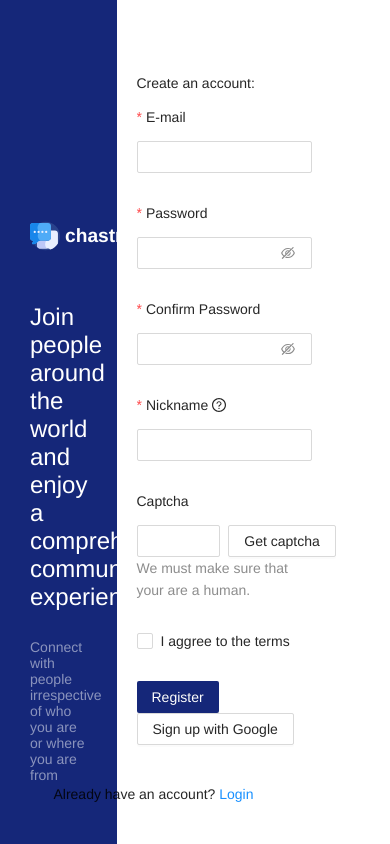
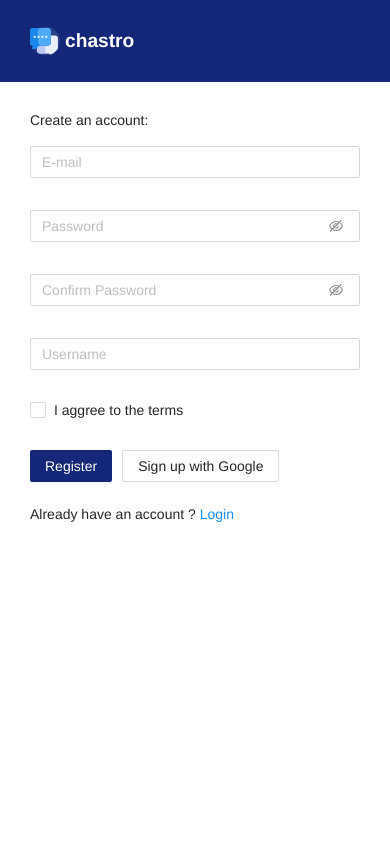
Before and after one commit to opeoyeleke/chastro, a React (Create React App) app: page /register in a window 390 px wide. Built offline with nearby package versions, Linux system fonts and the light colour scheme.

Commit message:
register and login pages for small screen

```diff
--- a/src/components/Landing/Landing.scss
+++ b/src/components/Landing/Landing.scss
@@ -77,10 +77,11 @@ $background: #f2f6fc;
           }
         }
 
-        .nav-center {
+        .nav-right {
           ul {
             display: inline-flex;
             list-style-type: none;
+            opacity: 0.7;
             li {
               margin-right: 30px;
             }
--- a/src/components/Landing/Landing.tsx
+++ b/src/components/Landing/Landing.tsx
@@ -24,16 +24,15 @@ const Landing: FC = () => {
             <div className="app-name">chastro</div>
           </div>
 
-          <div className="nav-center">
+          <div className="nav-center"></div>
+
+          <div className="nav-right">
             <ul>
               <li>Features</li>
               <li>FAQs</li>
               <li>About</li>
               <li>Contact</li>
             </ul>
-          </div>
-
-          <div className="nav-right">
             <Button type="primary" icon={<LoginOutlined />}>
               <Link to="/login">Log in</Link>
             </Button>
--- a/src/components/Login/Login.tsx
+++ b/src/components/Login/Login.tsx
@@ -5,8 +5,6 @@ import { UserOutlined, LockOutlined } from "@ant-design/icons";
 import Logo from "./../../assets/logo.svg";
 
 const Login: FC = () => {
-  const [form] = Form.useForm();
-
   const onFinish = (values: object) => {
     console.log("Received values of form: ", values);
   };
@@ -25,15 +23,15 @@ const Login: FC = () => {
           experience
         </div>
         <div className="detail">
-          Connect with people irrespective of who you are or where you are from
+          Connect with people irrespective of where you are from
         </div>
       </div>
 
       <div className="page-right login">
         <div className="form-container">
           <div
-            className="ant-col ant-form-item-control ant-col-xs-20 ant-col-xs-offset-0 ant-col-sm-16 ant-col-sm-offset-8"
-            style={{ marginBottom: "10px", fontWeight: 500 }}
+            className="ant-form-item-control-input-content"
+            style={{ marginBottom: "10px" }}
           >
             Login to your account:
           </div>
@@ -70,10 +68,6 @@ const Login: FC = () => {
               <Form.Item name="remember" valuePropName="checked" noStyle>
                 <Checkbox>Remember me</Checkbox>
               </Form.Item>
-
-              <a className="login-form-forgot" href="">
-                Forgot password
-              </a>
             </Form.Item>
 
             <Form.Item>
@@ -84,11 +78,18 @@ const Login: FC = () => {
               >
                 Log in
               </Button>
+              <Button
+                onClick={() => {
+                  alert("hello");
+                }}
+              >
+                Sign in with Google
+              </Button>
             </Form.Item>
           </Form>
         </div>
         <div className="already">
-          Don't have an account?
+          Don't have an account ?
           <span>
             <Link to="/register"> Register</Link>
           </span>
--- a/src/components/Register/Register.scss
+++ b/src/components/Register/Register.scss
@@ -1,3 +1,45 @@
+@media (max-width: 992px,) {
+  .page-container {
+    display: block;
+    .page-left {
+      padding: 10px 30px;
+      background-color: #152779;
+      color: white;
+      a {
+        color: white;
+      }
+      div {
+        margin: 10px 0;
+      }
+      .title {
+        display: flex;
+        justify-content: flex-start;
+        .app-name {
+          font-weight: 700;
+          font-size: 1.2rem;
+          color: white;
+          vertical-align: middle;
+        }
+        img {
+          width: 30px;
+          margin-right: 5px;
+        }
+      }
+      .desc,
+      .detail {
+        display: none;
+      }
+    }
+    .page-right {
+      padding: 30px;
+      .ant-form-item-required {
+        display: none;
+      }
+    }
+  }
+}
+
+@media (min-width: 993px) {
   .page-container {
     display: flex;
     width: 100%;
@@ -42,7 +84,7 @@
       margin-bottom: auto;
       width: 70vw;
       &.login {
-      padding: 0 20vw 0 20vw;
+        padding: 0 26vw 0 17vw;
       }
       .already {
         position: absolute;
@@ -52,3 +94,4 @@
       }
     }
   }
+}
--- a/src/components/Register/Register.tsx
+++ b/src/components/Register/Register.tsx
@@ -58,7 +58,7 @@ const Register: FC = () => {
           experience
         </div>
         <div className="detail">
-          Connect with people irrespective of who you are or where you are from
+          Connect with people irrespective of where you are from
         </div>
       </div>
 
@@ -66,7 +66,7 @@ const Register: FC = () => {
         <div className="form-container">
           <div
             className="ant-col ant-form-item-control ant-col-xs-20 ant-col-xs-offset-0 ant-col-sm-16 ant-col-sm-offset-8"
-            style={{ marginBottom: "10px", fontWeight: 500 }}
+            style={{ marginBottom: "10px" }}
           >
             Create an account:
           </div>
@@ -91,7 +91,7 @@ const Register: FC = () => {
                 },
               ]}
             >
-              <Input />
+              <Input placeholder="E-mail" />
             </Form.Item>
             <Form.Item
               name="password"
@@ -104,7 +104,7 @@ const Register: FC = () => {
               ]}
               hasFeedback
             >
-              <Input.Password />
+              <Input.Password placeholder="Password" />
             </Form.Item>
             <Form.Item
               name="confirm"
@@ -128,13 +128,13 @@ const Register: FC = () => {
                 }),
               ]}
             >
-              <Input.Password />
+              <Input.Password placeholder="Confirm Password" />
             </Form.Item>
             <Form.Item
               name="nickname"
               label={
                 <span>
-                  Nickname&nbsp;
+                  Username&nbsp;
                   <Tooltip title="What do you want others to call you?">
                     <QuestionCircleOutlined />
                   </Tooltip>
@@ -148,31 +148,7 @@ const Register: FC = () => {
                 },
               ]}
             >
-              <Input />
-            </Form.Item>
-            <Form.Item
-              label="Captcha"
-              extra="We must make sure that your are a human."
-            >
-              <Row gutter={8}>
-                <Col span={12}>
-                  <Form.Item
-                    name="captcha"
-                    noStyle
-                    rules={[
-                      {
-                        required: true,
-                        message: "Please input the captcha you got!",
-                      },
-                    ]}
-                  >
-                    <Input />
-                  </Form.Item>
-                </Col>
-                <Col span={12}>
-                  <Button>Get captcha</Button>
-                </Col>
-              </Row>
+              <Input placeholder="Username" />
             </Form.Item>
             <Form.Item
               name="agreement"
@@ -205,7 +181,7 @@ const Register: FC = () => {
           </Form>
         </div>
         <div className="already">
-          Already have an account?
+          Already have an account ?
           <span>
             <Link to="/login"> Login</Link>
           </span>
```
Lines whose indentation alone changed are shown as unchanged.
